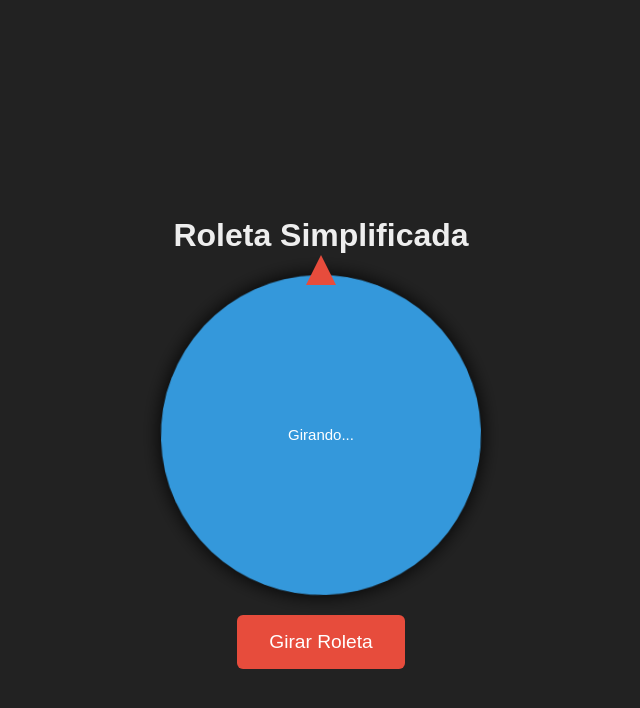
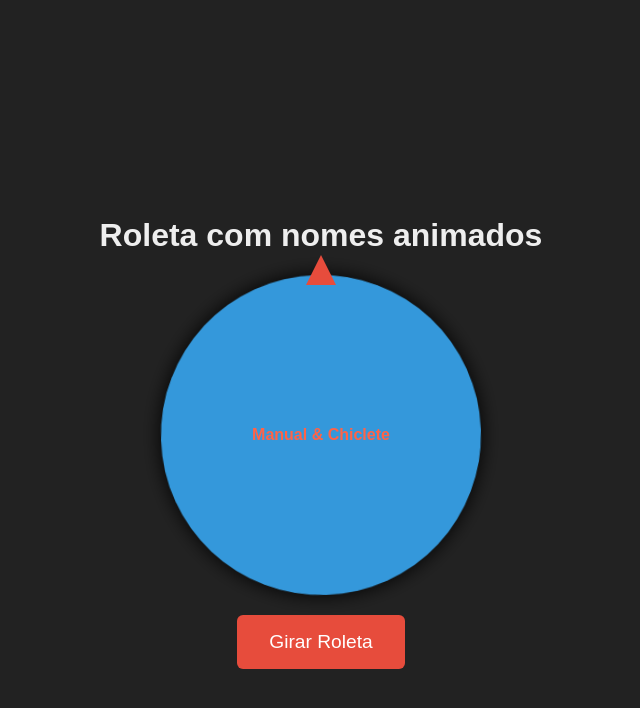
Before and after one commit to loki73733/roletinha-do-rola, a plain HTML site: page index.html in a window 1280 px wide. Both pictures are taken after a click on the button "Girar Roleta". Shown: the whole page, without its empty margins (319-959 px from the left). Drawn offline with Linux system fonts and the light colour scheme.

Commit message:
Update index.html

```diff
--- a/index.html
+++ b/index.html
@@ -3,7 +3,7 @@
 <head>
 <meta charset="UTF-8" />
 <meta name="viewport" content="width=device-width, initial-scale=1" />
-<title>Roleta Simplificada</title>
+<title>Roleta com nomes animados</title>
 <style>
   body {
     font-family: Arial, sans-serif;
@@ -29,7 +29,6 @@
     background: #3498db;
     box-shadow: 0 0 20px #000;
     user-select: none;
-    /* Vai receber a rotação */
     transition: transform 0.5s ease-out;
   }
   #nomePremio {
@@ -37,12 +36,13 @@
     top: 50%;
     left: 50%;
     transform: translate(-50%, -50%);
-    font-size: 15px;
+    font-size: 16px;
     color: white;
     text-align: center;
-    pointer-events: none; /* para clique passar para a roleta */
+    pointer-events: none;
     max-width: 70%;
     line-height: 1.3;
+    font-weight: bold;
   }
   #seta {
     position: absolute;
@@ -74,7 +74,7 @@
 </head>
 <body>
 
-<h1>Roleta Simplificada</h1>
+<h1>Roleta com nomes animados</h1>
 
 <div id="containerRoleta">
   <div id="roleta"></div>
@@ -90,20 +90,21 @@
   const botaoGirar = document.getElementById('botaoGirar');
 
   const premios = [
-    { nome: "Manual & Chiclete", peso: 20 },
-    { nome: "Óculos 3D", peso: 20 },
-    { nome: "Chifres", peso: 20 },
-    { nome: "Chifres Majestosos Malignos", peso: 20 },
-    { nome: "🥚 Ovo de Pesar Noturno", peso: 2 },
-    { nome: "🥚 Ovo de Kiel", peso: 2 },
-    { nome: "🥚 Ovo de Freoni", peso: 2 },
-    { nome: "Passaporte Manual de Combate", peso: 3 },
-    { nome: "Jantar com o Rufio", peso: 40 }
+    { nome: "Manual & Chiclete", cor: "#FF6347", peso: 20 },
+    { nome: "Óculos 3D", cor: "#FFD700", peso: 20 },
+    { nome: "Chifres", cor: "#ADFF2F", peso: 20 },
+    { nome: "Chifres Majestosos Malignos", cor: "#00CED1", peso: 20 },
+    { nome: "🥚 Ovo de Pesar Noturno", cor: "#8A2BE2", peso: 2 },
+    { nome: "🥚 Ovo de Kiel", cor: "#FF69B4", peso: 2 },
+    { nome: "🥚 Ovo de Freoni", cor: "#FF4500", peso: 2 },
+    { nome: "Passaporte Manual de Combate", cor: "#7FFF00", peso: 3 },
+    { nome: "Jantar com o Rufio", cor: "#1E90FF", peso: 40 }
   ];
 
   const totalPesos = premios.reduce((acc, p) => acc + p.peso, 0);
   let girando = false;
   let rotacaoAtual = 0;
+  let animacaoNomesInterval;
 
   function escolherPremio() {
     let rand = Math.random() * totalPesos;
@@ -114,10 +115,29 @@
     return 0;
   }
 
+  function startAnimacaoNomes() {
+    let idx = 0;
+    animacaoNomesInterval = setInterval(() => {
+      const premio = premios[idx];
+      nomePremio.textContent = premio.nome;
+      nomePremio.style.color = premio.cor;
+      idx = (idx + 1) % premios.length;
+    }, 100); // troca a cada 100ms, bem rápido
+  }
+
+  function stopAnimacaoNomes(indiceFinal) {
+    clearInterval(animacaoNomesInterval);
+    nomePremio.textContent = premios[indiceFinal].nome;
+    nomePremio.style.color = premios[indiceFinal].cor;
+  }
+
   botaoGirar.addEventListener('click', () => {
     if (girando) return;
     girando = true;
     nomePremio.textContent = "Girando...";
+    nomePremio.style.color = "#fff";
+
+    startAnimacaoNomes();
 
     const indicePremio = escolherPremio();
 
@@ -139,7 +159,7 @@
         requestAnimationFrame(animar);
       } else {
         girando = false;
-        nomePremio.textContent = premios[indicePremio].nome;
+        stopAnimacaoNomes(indicePremio);
       }
     }
 
```
